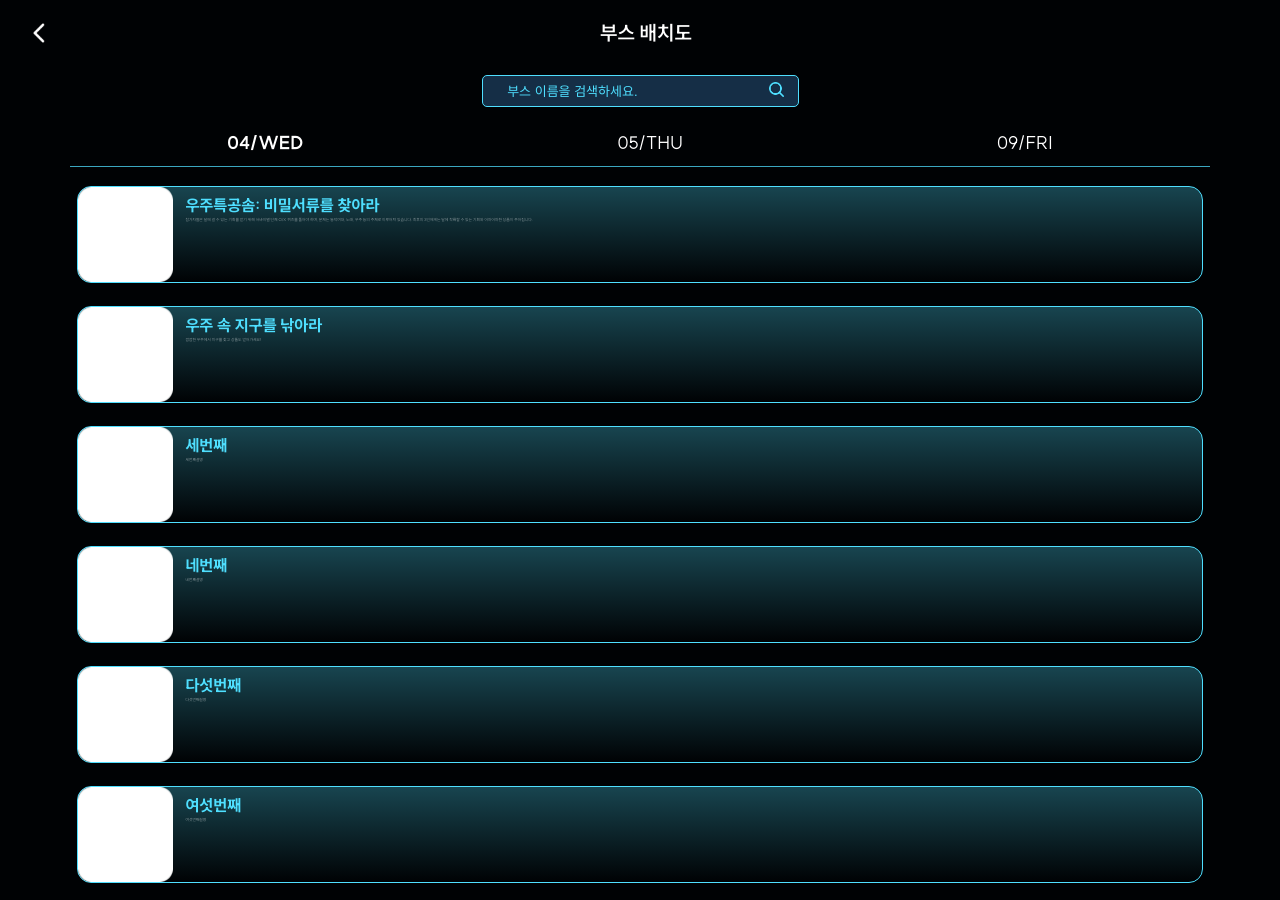
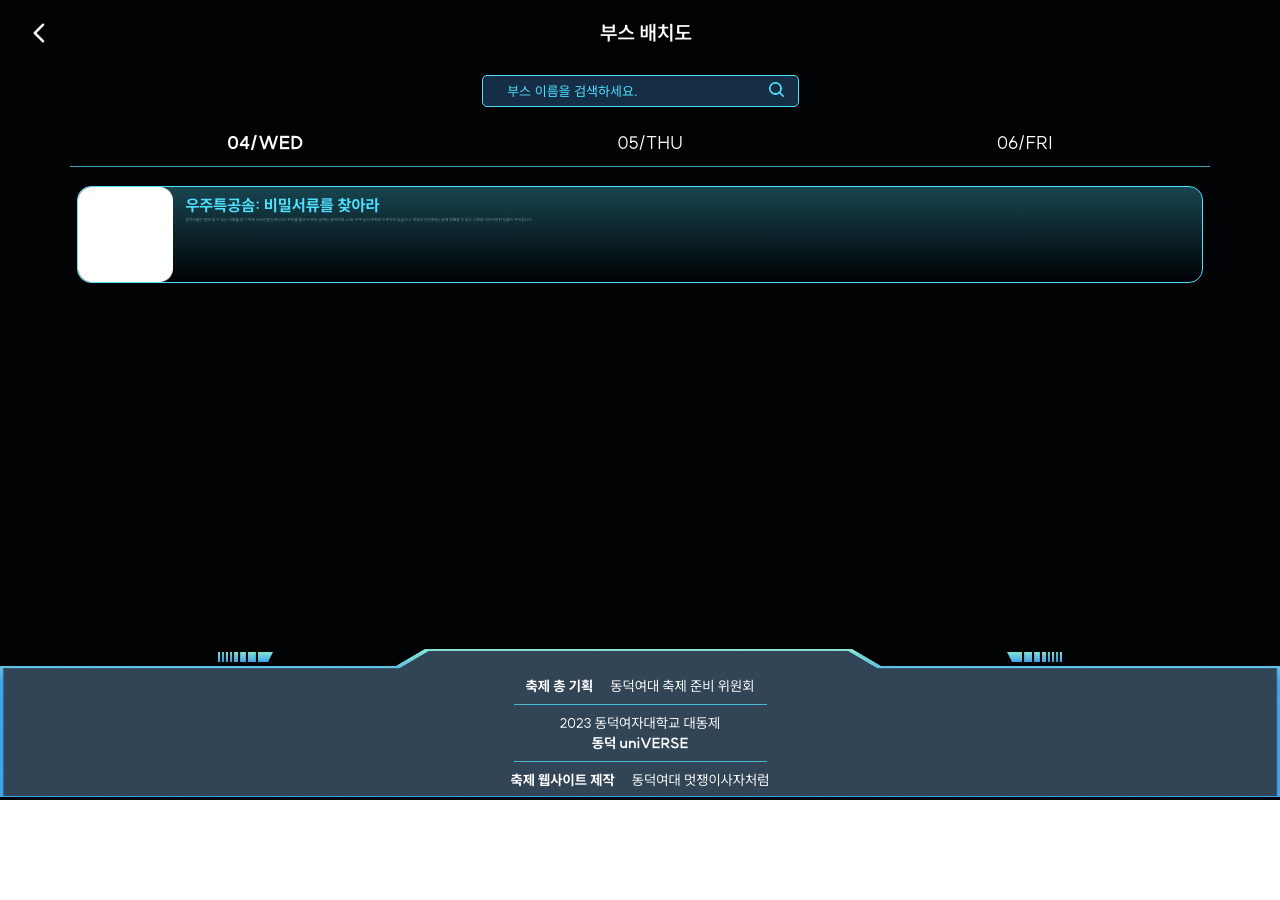
Before and after one commit to seojin-kim12/uniVERSE_frontend_, a React (Create React App) app: page /BoothSearch in a window 1280 px wide. Shown: the top 900 px of the page. After the commit the page ends 801 px from the top, so only its background shows below. Built offline with nearby package versions, Linux system fonts and the light colour scheme.

Commit message:
진짜 최종

```diff
--- a/src/App.js
+++ b/src/App.js
@@ -1,6 +1,6 @@
 import { BrowserRouter, Route, Routes } from "react-router-dom";
-import Mappage1 from "./pages/mappage1";
-import Mappage3 from "./pages/mappage3";
+import Mappage1 from "./pages/mappage/mappage1";
+import Mappage3 from "./pages/mappage/mappage3";
 import BoothSearch from "./pages/Search/BoothSearch";
 import BoothSearchFail from "./pages/Search/BoothSearchFail";
 import BoothSearchSuccess from "./pages/Search/BoothSearchSuccess";
--- a/src/pages/Search/BoothSearch.jsx
+++ b/src/pages/Search/BoothSearch.jsx
@@ -293,7 +293,7 @@ const BoothSearch = () => {
                 style={getBorderStyle("six")}
                 onClick={() => handleElementClick("six")}
               >
-                09/FRI
+                06/FRI
               </Six>
             </DateWrapper>
             <Line>
@@ -321,78 +321,6 @@ const BoothSearch = () => {
                     주제로 이루어져 있습니다. 최후의 3인에게는 달에 착륙할 수
                     있는 기회와 어마어마한 상품이 주어집니다.
                   </Boothintro>
-                </BoothContent>
-              </BoothWrapper>
-
-              <BoothWrapper>
-                <BoothPic>
-                  <img
-                    src={`${process.env.PUBLIC_URL}/images/BoothPic-sample.png`}
-                    width="95px"
-                    height="95px"
-                  />
-                </BoothPic>
-                <BoothContent>
-                  <BoothName>우주 속 지구를 낚아라</BoothName>
-                  <Boothintro>
-                    깜깜한 우주에서 지구를 찾고 상품도 얻어가세요!
-                  </Boothintro>
-                </BoothContent>
-              </BoothWrapper>
-
-              <BoothWrapper>
-                <BoothPic>
-                  <img
-                    src={`${process.env.PUBLIC_URL}/images/BoothPic-sample.png`}
-                    width="95px"
-                    height="95px"
-                  />
-                </BoothPic>
-                <BoothContent>
-                  <BoothName>세번째</BoothName>
-                  <Boothintro>세번째설명</Boothintro>
-                </BoothContent>
-              </BoothWrapper>
-
-              <BoothWrapper>
-                <BoothPic>
-                  <img
-                    src={`${process.env.PUBLIC_URL}/images/BoothPic-sample.png`}
-                    width="95px"
-                    height="95px"
-                  />
-                </BoothPic>
-                <BoothContent>
-                  <BoothName>네번째</BoothName>
-                  <Boothintro>네번째설명</Boothintro>
-                </BoothContent>
-              </BoothWrapper>
-
-              <BoothWrapper>
-                <BoothPic>
-                  <img
-                    src={`${process.env.PUBLIC_URL}/images/BoothPic-sample.png`}
-                    width="95px"
-                    height="95px"
-                  />
-                </BoothPic>
-                <BoothContent>
-                  <BoothName>다섯번째</BoothName>
-                  <Boothintro>다섯번째설명</Boothintro>
-                </BoothContent>
-              </BoothWrapper>
-
-              <BoothWrapper>
-                <BoothPic>
-                  <img
-                    src={`${process.env.PUBLIC_URL}/images/BoothPic-sample.png`}
-                    width="95px"
-                    height="95px"
-                  />
-                </BoothPic>
-                <BoothContent>
-                  <BoothName>여섯번째</BoothName>
-                  <Boothintro>여섯번째설명</Boothintro>
                 </BoothContent>
               </BoothWrapper>
             </ContentBox>
--- a/src/pages/Search/BoothSearchFail.jsx
+++ b/src/pages/Search/BoothSearchFail.jsx
@@ -250,7 +250,7 @@ const BoothSearchFail = () => {
                 style={getBorderStyle("six")}
                 onClick={() => handleElementClick("six")}
               >
-                09/FRI
+                06/FRI
               </Six>
             </DateWrapper>
             <Line>
--- a/src/pages/Search/BoothSearchSuccess.jsx
+++ b/src/pages/Search/BoothSearchSuccess.jsx
@@ -311,7 +311,7 @@ const BoothSearchSuccess = () => {
                 style={getBorderStyle("six")}
                 onClick={() => handleElementClick("six")}
               >
-                09/FRI
+                06/FRI
               </Six>
             </DateWrapper>
             <Line>
```
Also changed, not shown: src/pages/mappage/mappage1.jsx (renamed from src/pages/mappage1.jsx), src/pages/mappage/mappage3.jsx (renamed from src/pages/mappage3.jsx).
